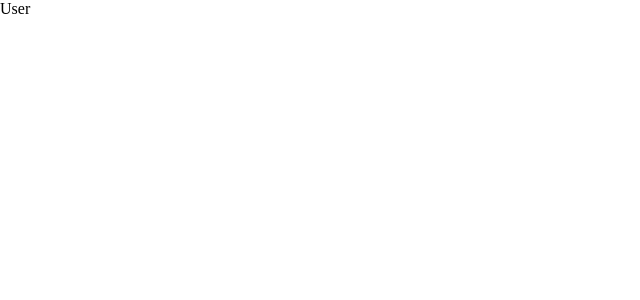
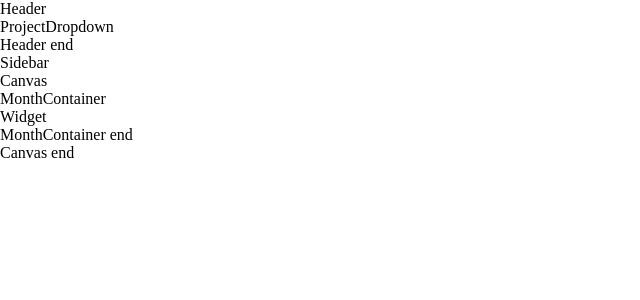
Before and after one commit to SMooreSwe/projectProject, a Next.js app: page /user/1 in a window 1280 px wide. Shown: the top 300 px of the page, without its empty margins (0-640 px from the left). Built offline with nearby package versions, Linux system fonts and the light colour scheme.

Commit message:
component layout for user page

```diff
--- /dev/null
+++ b/app/user/[user]/components/Canvas.tsx
@@ -0,0 +1,13 @@
+import React, { ReactNode } from 'react'
+
+const Canvas = (props: {children : ReactNode}) => {
+  return (
+    <>
+    <div>Canvas</div>
+    {props.children}
+    <div>Canvas end</div>
+    </>
+  )
+}
+
+export default Canvas
--- /dev/null
+++ b/app/user/[user]/components/Header.tsx
@@ -0,0 +1,13 @@
+import React, { ReactNode } from 'react'
+
+const Header = (props: {children : ReactNode}) => {
+  return (
+    <>
+    <div>Header</div>
+        {props.children}
+    <div>Header end</div>
+    </>
+  )
+}
+
+export default Header
--- /dev/null
+++ b/app/user/[user]/components/MonthContainer.tsx
@@ -0,0 +1,13 @@
+import React, { ReactNode } from 'react'
+
+const MonthContainer = (props: {children : ReactNode}) => {
+  return (
+    <>
+    <div>MonthContainer</div>
+    {props.children}
+    <div>MonthContainer end</div>
+    </>
+  )
+}
+
+export default MonthContainer
--- /dev/null
+++ b/app/user/[user]/components/ProjectDropdown.tsx
@@ -0,0 +1,10 @@
+'use client'
+import React from 'react'
+
+const ProjectDropdown = () => {
+  return (
+    <div>ProjectDropdown</div>
+  )
+}
+
+export default ProjectDropdown
--- /dev/null
+++ b/app/user/[user]/components/Sidebar.tsx
@@ -0,0 +1,9 @@
+import React from 'react'
+
+const Sidebar = () => {
+  return (
+    <div>Sidebar</div>
+  )
+}
+
+export default Sidebar
--- a/app/user/[user]/components/Widget.tsx
+++ b/app/user/[user]/components/Widget.tsx
@@ -1,3 +1,4 @@
+'use client'
 import React from 'react'
 
 const Widget = () => {
--- a/app/user/[user]/page.tsx
+++ b/app/user/[user]/page.tsx
@@ -1,8 +1,24 @@
 import React from 'react'
+import Widget from './components/Widget'
+import Header from './components/Header'
+import Sidebar from './components/Sidebar'
+import ProjectDropdown from './components/ProjectDropdown'
+import MonthContainer from './components/MonthContainer'
+import Canvas from './components/Canvas'
 
 const user = () => {
   return (
-    <div>User</div>
+    <>
+    <Header>
+      <ProjectDropdown/>
+    </Header>
+    <Sidebar/>
+    <Canvas>
+      <MonthContainer>
+        <Widget/>
+      </MonthContainer>
+    </Canvas>
+    </>
   )
 }
 
```
